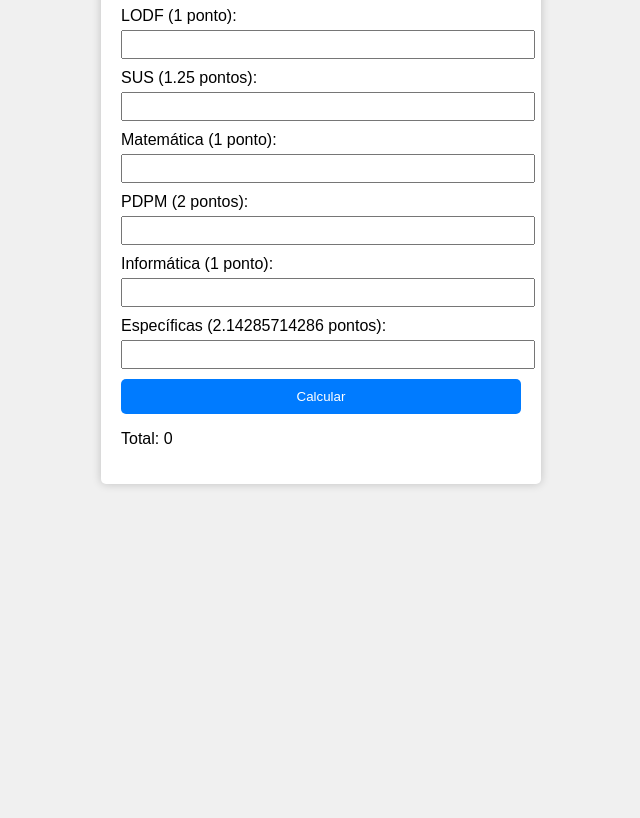
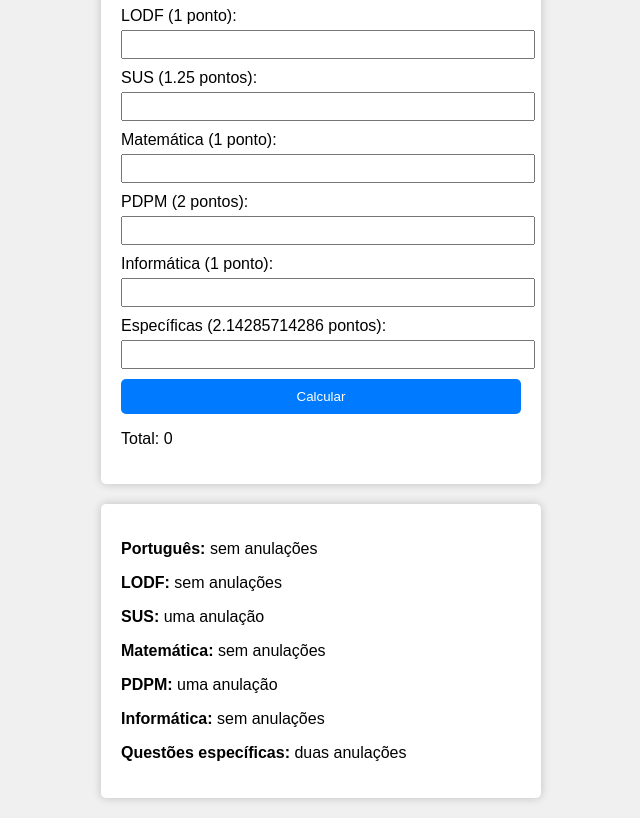
Before and after one commit to rucp/calcavas, a plain HTML site: page index.html in a window 1280 px wide. Shown: the part 163-981 px from the top of the page, without its empty margins (319-959 px from the left). Before the commit the page ends 800 px from the top, so only its background shows below. Drawn offline with Linux system fonts and the light colour scheme.

Commit message:
Update index.html

```diff
--- a/index.html
+++ b/index.html
@@ -1,12 +1,15 @@
 <!DOCTYPE html>
 <html>
+
 <head>
+    <meta name="viewport" content="width=device-width, initial-scale=1.0"> <!-- Adicionada meta tag de viewport -->
     <title>Calculadora de Soma</title>
     <style>
         body {
             font-family: Arial, sans-serif;
             background-color: #f0f0f0;
         }
+
         .container {
             max-width: 400px;
             margin: 0 auto;
@@ -15,15 +18,18 @@
             border-radius: 5px;
             box-shadow: 0 0 10px rgba(0, 0, 0, 0.2);
         }
+
         label {
             display: block;
             margin-bottom: 5px;
         }
+
         input {
             width: 100%;
             padding: 5px;
             margin-bottom: 10px;
         }
+
         button {
             width: 100%;
             padding: 10px;
@@ -33,11 +39,22 @@
             border-radius: 5px;
             cursor: pointer;
         }
+
         button:hover {
             background-color: #0056b3;
         }
+
+        .data {
+            margin: 20px auto;
+            max-width: 400px;
+            padding: 20px;
+            background-color: #fff;
+            border-radius: 5px;
+            box-shadow: 0 0 10px rgba(0, 0, 0, 0.2);
+        }
     </style>
 </head>
+
 <body>
     <div class="container">
         <h1>Calculadora AVAS</h1>
@@ -59,6 +76,18 @@
             <button type="button" onclick="calculateTotal()">Calcular</button>
         </form>
         <p>Total: <span id="total">0</span></p>
+
+
+    </div>
+
+    <div class="data">
+        <p><strong>Português:</strong> sem anulações</p>
+        <p><strong>LODF:</strong> sem anulações</p>
+        <p><strong>SUS:</strong> uma anulação</p>
+        <p><strong>Matemática:</strong> sem anulações</p>
+        <p><strong>PDPM:</strong> uma anulação</p>
+        <p><strong>Informática:</strong> sem anulações</p>
+        <p><strong>Questões específicas:</strong> duas anulações</p>
     </div>
 
     <script>
@@ -77,4 +106,5 @@
         }
     </script>
 </body>
+
 </html>
```
